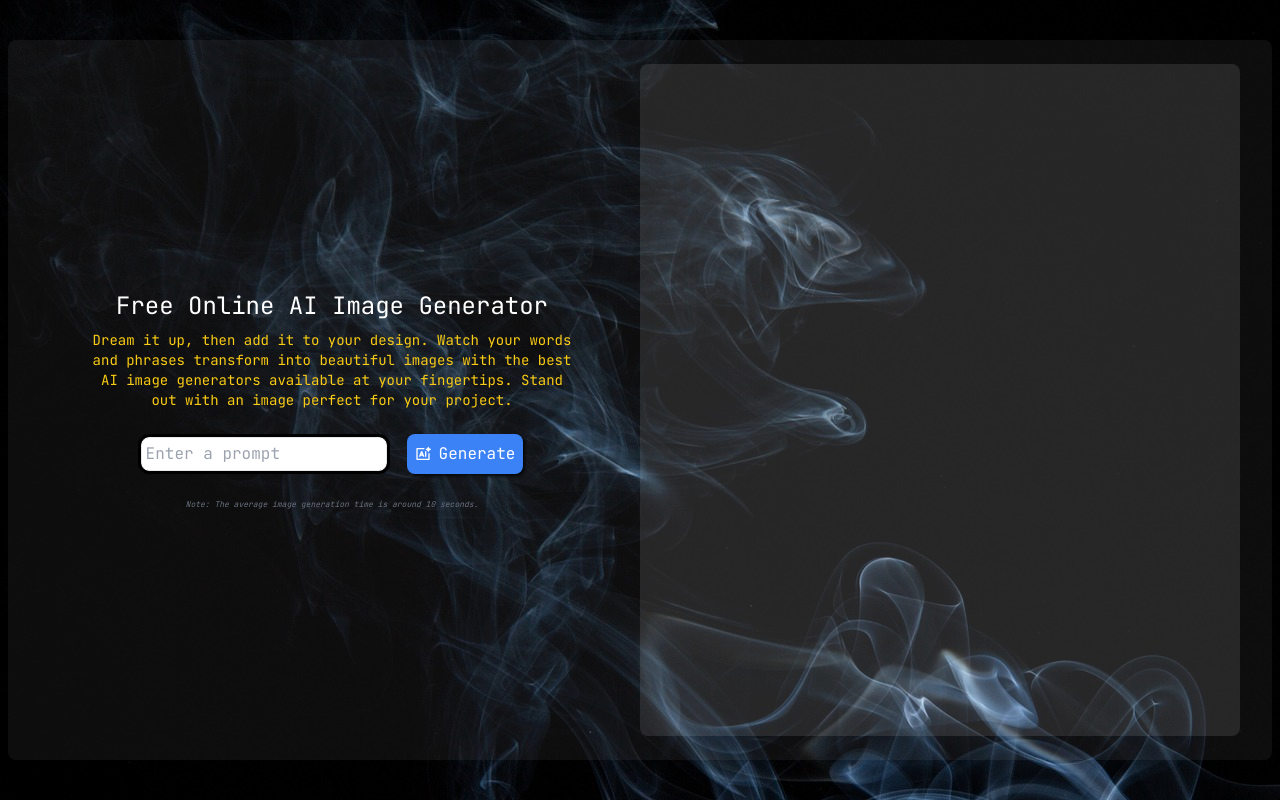
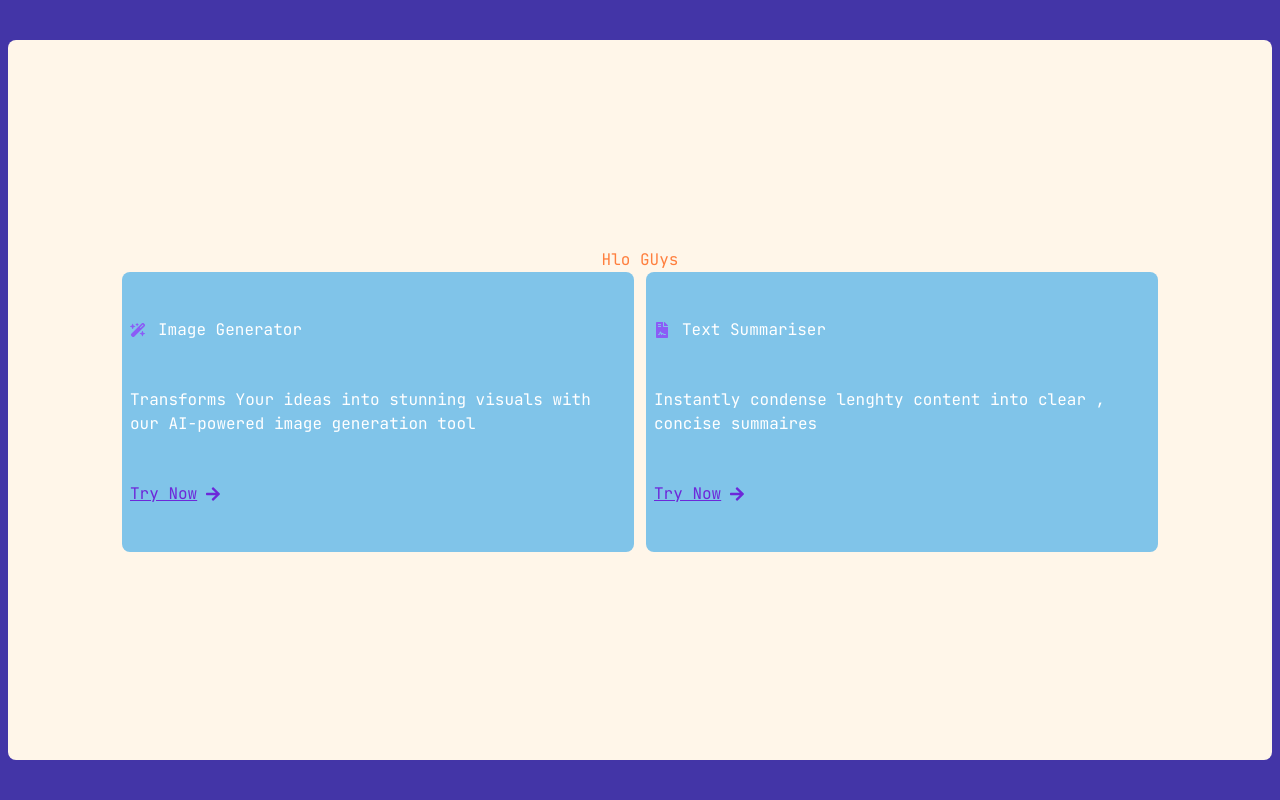
Before and after one commit to gs-py/AI-ImageGEN, a React (Vite) app: page / in a window 1280 px wide. Built offline with nearby package versions, Linux system fonts and the light colour scheme.

Commit message:
Added HomePage

```diff
--- a/package.json
+++ b/package.json
@@ -17,6 +17,7 @@
     "react-dom": "^18.3.1",
     "react-icon": "^1.0.0",
     "react-icons": "^5.4.0",
+    "react-router-dom": "^7.0.2",
     "tailwind": "^4.0.0"
   },
   "devDependencies": {
--- a/src/App.css
+++ b/src/App.css
@@ -109,3 +109,20 @@ button {
     transform: rotate(45deg) rotateX(-385deg) rotateY(385deg);
   }
 }
+.anima:hover .tra {
+  /* transform: translateX(10px); */
+  transition: all;
+  transition-duration: 1000ms;
+  animation: linkAnimation 3s ease-in-out infinite;
+}
+@keyframes linkAnimation {
+  0% {
+    transform: translateX(0);
+  }
+  50% {
+    transform: translateX(10px); /* Move down 10px */
+  }
+  100% {
+    transform: translateX(0); /* Return to original position */
+  }
+}
--- a/src/App.jsx
+++ b/src/App.jsx
@@ -1,16 +1,23 @@
 
+import { BrowserRouter, Routes, Route, Link } from 'react-router-dom';
 import './App.css'
 import Hero from './components/Hero'
+import Home from './components/Home';
+import Homepage from './components/Homepage';
+import TextSummariser from './components/TextSummariser';
 function App() {
 
 
   return (
+     <BrowserRouter>
+        <Routes>
+          <Route path='/' element={<Homepage />} />
+        <Route path='/Image-gen' element={<Home />} />
+        <Route path='/text-summarise' element={<TextSummariser />} />
+        </Routes>
 
-     <section className=" h-[100dvh] flex justify-center items-center transition-all duration-1000 bg-[url('/smoke-376543_1920.jpg')]">
-      <div className=" h-[90vh] m-2 scroll-smooth  w-[100vw]  containe rounded-lg overflow-x-clip overflow-y-hidden p-2 bg-white/5 text-white  ">
-        <Hero />
-        </div>
-      </section>
+      </BrowserRouter>
+
 
   )
 }
--- a/src/components/Hero.jsx
+++ b/src/components/Hero.jsx
@@ -40,7 +40,7 @@ const Hero = () => {
       setImage(imageUrl);
       setTimeout(() => {
       setIsDisabled(false);
-    }, 8000);
+    }, 4000);
       // Update the state with the image URL
   };
 
--- /dev/null
+++ b/src/components/Home.jsx
@@ -0,0 +1,15 @@
+import React from 'react'
+import Hero from './Hero'
+
+const Home = () => {
+  return (
+       <section className=" h-[100dvh] flex justify-center items-center transition-all duration-1000 bg-[url('/smoke-376543_1920.jpg')]">
+
+      <div className=" h-[90vh] m-2 scroll-smooth  w-[100vw]  containe rounded-lg overflow-x-clip overflow-y-hidden p-2 bg-white/5 text-white  ">
+      <Hero/>
+        </div>
+      </section>
+  )
+}
+
+export default Home
--- /dev/null
+++ b/src/components/Homepage.jsx
@@ -0,0 +1,44 @@
+import { FaArrowRight, FaFileContract } from "react-icons/fa"
+import { FaWandMagicSparkles } from "react-icons/fa6"
+import { useNavigate } from "react-router-dom"
+
+const Homepage = () => {
+  const navigate = useNavigate()
+  const handleClick = () => {
+    navigate('/Image-gen')
+  }
+  const handleText = () => {
+    navigate('/text-summarise')
+  }
+  return (
+   <section className=" h-[100dvh] flex justify-center items-center transition-all duration-1000 bg-[#4335A7]">
+
+          <div className=" h-[90vh] m-2 scroll-smooth  w-[100vw]  container bg-[#FFF6E9] rounded-lg overflow-x-clip overflow-y-hidden p-2 text-white  flex justify-center items-center flex-col ">
+
+              <div className=" text-[#FF7F3E] w-full flex justify-center">Hlo GUys</div>
+
+              <div className=" flex  justify-center items-center flex-nowrap gap-3">
+
+                  <div className=" w-[40dvw] bg-[#80C4E9] rounded-lg h-[35dvh] flex justify-evenly flex-col  gap-2 p-2  flex-nowrap text-pretty items-stretch hover:scale-95 transition-all duration-400 anima ">
+
+                      <h4 className=" flex flex-nowrap gap-3 items-center">  <FaWandMagicSparkles className="text-violet-500 text-pretty text-center" />Image Generator</h4>
+                      <p>Transforms Your ideas into stunning visuals with our AI-powered image generation tool</p>
+                      <p className=" flex  items-center flex-nowrap gap-2 text-violet-700 underline cursor-pointer w-fit" onClick={handleClick}>Try Now <FaArrowRight   className=" tra"/></p>
+                  </div>
+
+                  <div className=" w-[40dvw] bg-[#80C4E9] rounded-lg h-[35dvh] flex justify-evenly flex-col gap-2 p-2 items-stretch hover:scale-95 transition-all duration-400  anima">
+                      <h4 className=" flex flex-nowrap gap-3 items-center "><FaFileContract className=" text-violet-500" />
+                          Text Summariser
+                      </h4>
+                      <p>Instantly condense lenghty content into clear , concise summaires</p>
+                      <p className=" flex  items-center flex-nowrap gap-2 text-violet-700  underline cursor-pointer w-fit"  onClick={handleText}>Try Now <FaArrowRight  className=" tra"/></p>
+                  </div>
+
+                </div>
+
+              </div>
+              </section>
+  )
+}
+
+export default Homepage
--- /dev/null
+++ b/src/components/TextSummariser.jsx
@@ -0,0 +1,9 @@
+import React from 'react'
+
+const TextSummariser = () => {
+  return (
+    <div>TextSummariser</div>
+  )
+}
+
+export default TextSummariser
```
Also changed, not shown: 1 other file (tests, documents, lock files or other folders).
